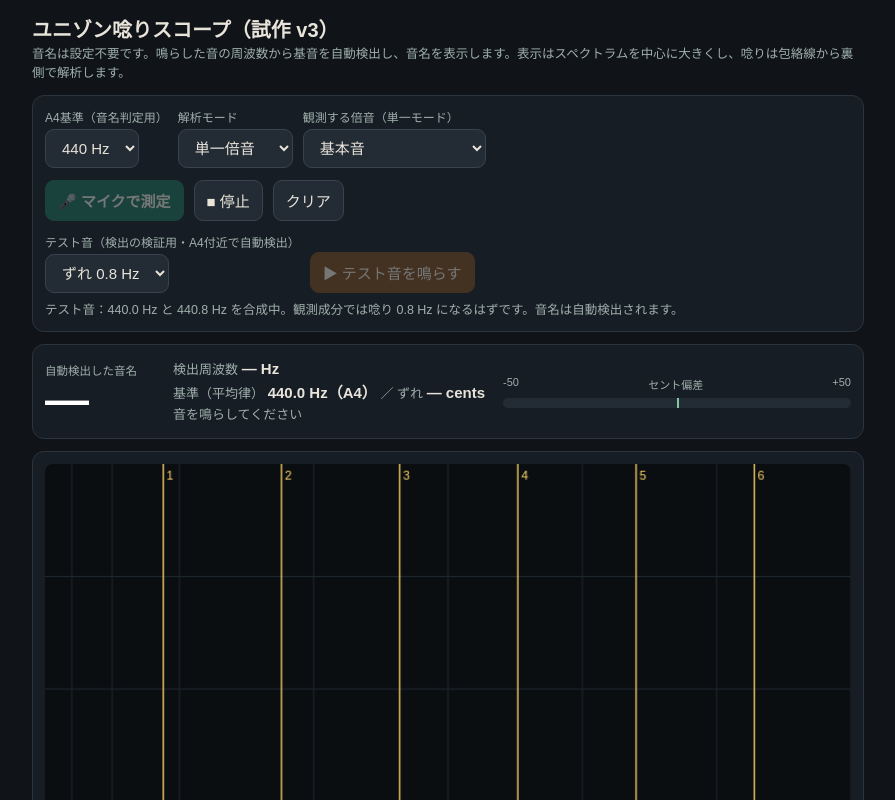
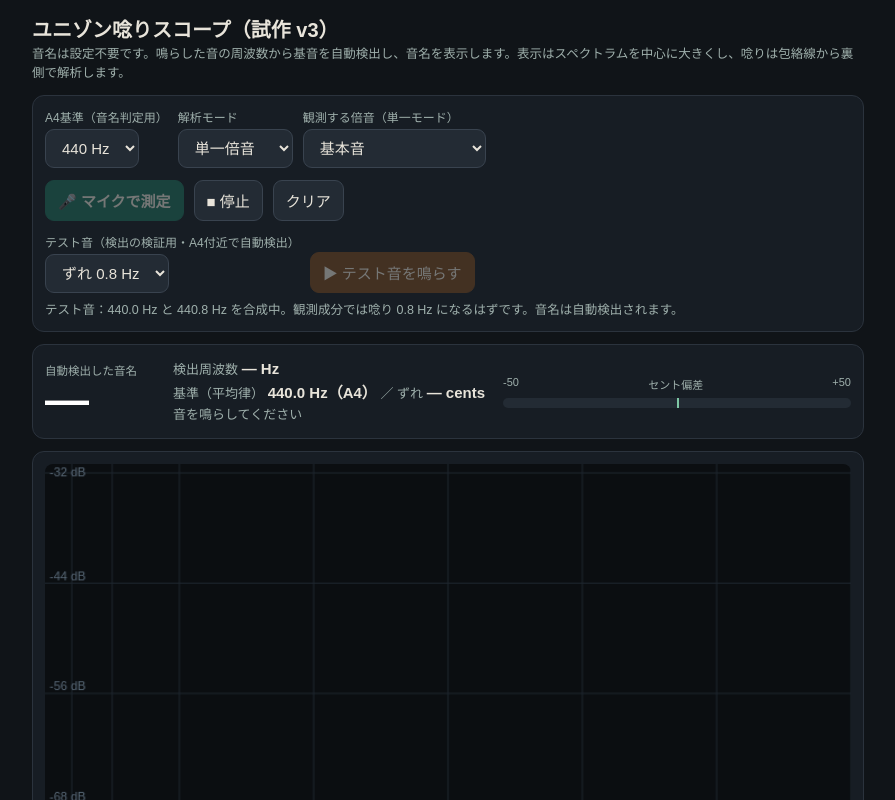
Before and after one commit to k-gakuen/beat_scope, a plain HTML site: page index.html in a window 1280 px wide. Both pictures are taken after a click on the button "▶ テスト音を鳴らす". Shown: the top 800 px of the page, without its empty margins (192-1087 px from the left). Drawn offline with Linux system fonts and the light colour scheme.

Commit message:
Update index.html

```diff
--- a/index.html
+++ b/index.html
@@ -110,7 +110,7 @@
 
   <div class="panel">
     <canvas id="specCanvas" width="720" height="420"></canvas>
-    <p class="note" style="margin-top:6px;">スペクトラム（0〜3,000Hz）。黄色い線が自動検出した音の倍音（基音〜第6倍音）、水色の線が実際に検出された基音ピークです。倍音が出ているか、ユニゾンでピークが割れていないかを確認できます。</p>
+    <p class="note" style="margin-top:6px;">スペクトラム（0〜3,000Hz、縦軸は -32〜-80 dB の拡大表示）。水色の線が実際に検出された基音ピークです。縦軸の表示幅を 70dB から 48dB に狭めたため、唸りによるピークの高さの上下が以前より大きく見えます。倍音が出ているか、ユニゾンでピークが割れていないかを確認できます。</p>
   </div>
 
   <div class="panel">
@@ -170,7 +170,7 @@
     inputBus = ctx.createGain(); inputBus.gain.value = 1;
     bpFilter = bpFor(obsFreq());
     envAnalyser = ctx.createAnalyser(); envAnalyser.fftSize = 2048;
-    specAnalyser = ctx.createAnalyser(); specAnalyser.fftSize = 16384; specAnalyser.smoothingTimeConstant = 0.55;
+    specAnalyser = ctx.createAnalyser(); specAnalyser.fftSize = 16384; specAnalyser.smoothingTimeConstant = 0.2; specAnalyser.minDecibels = -90; specAnalyser.maxDecibels = -30;
     inputBus.connect(specAnalyser);
     inputBus.connect(bpFilter); bpFilter.connect(envAnalyser);
     mFilters = []; mAnalysers = [];
@@ -478,12 +478,22 @@
   function analyze() { viewMode() === 'multi' ? analyzeMulti() : analyzeSingle(); }
 
   // ---------- drawing: spectrum (large) ----------
+  // 縦軸は dB 表示。唸りによる振幅の上下を見やすくするため、表示幅を
+  // 従来の約70dB（Byte表示の -100〜-30dB）から 48dB（-32〜-80dB）に狭めている。
+  // 同じ dB 変化でも画面上の動きは約1.46倍になる。あわせて時間方向の
+  // 平滑化（smoothingTimeConstant）を 0.55 → 0.2 に下げ、唸りの周期的な
+  // 上下が平滑化で潰れないようにしている。
+  const DB_TOP = -32, DB_BOTTOM = -80;
   const specC = $('specCanvas').getContext('2d');
-  const specData = new Uint8Array(8192);
+  const specDraw = new Float32Array(8192);
+  function dbToHeight(db, plotH) {
+    const r = (db - DB_BOTTOM) / (DB_TOP - DB_BOTTOM);
+    return Math.min(1, Math.max(0, r)) * plotH;
+  }
   function drawSpec() {
-    const W = 720, H = 420;
+    const W = 720, H = 420, plotH = H - 26;
     specC.clearRect(0, 0, W, H);
-    // grid
+    // grid: 横軸（周波数）
     specC.strokeStyle = '#1e262e'; specC.lineWidth = 1;
     specC.fillStyle = '#5b6b7a'; specC.font = '11px sans-serif';
     [100, 250, 500, 1000, 1500, 2000, 2500, 3000].forEach(f => {
@@ -491,30 +501,28 @@
       specC.beginPath(); specC.moveTo(x, 0); specC.lineTo(x, H - 18); specC.stroke();
       specC.fillText(`${f}`, x + 3, H - 4);
     });
-    for (let i = 1; i < 4; i++) {
-      const y = i * (H - 18) / 4;
+    // grid: 縦軸（dB）-32 / -44 / -56 / -68 / -80
+    for (let db = DB_TOP; db >= DB_BOTTOM; db -= 12) {
+      const y = (H - 18) - dbToHeight(db, plotH);
+      specC.strokeStyle = '#1e262e';
       specC.beginPath(); specC.moveTo(0, y); specC.lineTo(W, y); specC.stroke();
+      specC.fillStyle = '#5b6b7a';
+      specC.fillText(`${db} dB`, 4, Math.max(11, y - 3));
     }
     if (ctx && running) {
-      specAnalyser.getByteFrequencyData(specData);
+      specAnalyser.getFloatFrequencyData(specDraw);
       const nyq = ctx.sampleRate / 2, maxF = 3000;
       specC.fillStyle = '#5f7f9e';
       for (let x = 0; x < W; x++) {
-        const f = x / W * maxF, bin = Math.floor(f / nyq * specData.length);
-        const h = specData[bin] / 255 * (H - 26);
-        specC.fillRect(x, H - 18 - h, 1, h);
+        const f = x / W * maxF, bin = Math.floor(f / nyq * specDraw.length);
+        const h = dbToHeight(specDraw[bin], plotH);
+        if (h > 0.5) specC.fillRect(x, H - 18 - h, 1, h);
       }
-      // 倍音マーカー（黄色）
-      specC.strokeStyle = '#ffd76a'; specC.lineWidth = 1.2; specC.beginPath();
-      for (let n = 1; n <= NPART; n++) { const fx = targetF0() * n / maxF * W; if (fx < W) { specC.moveTo(fx, 0); specC.lineTo(fx, H - 18); } }
-      specC.stroke();
-      specC.fillStyle = '#ffd76a'; specC.font = '11px sans-serif';
-      for (let n = 1; n <= NPART; n++) { const fx = targetF0() * n / maxF * W; if (fx < W - 14) specC.fillText(`${n}`, fx + 3, 14); }
       // 検出基音ピーク（水色）
       if (hasDetection && detectedFreq > 0 && detectedFreq < maxF) {
         const dx = detectedFreq / maxF * W;
         specC.strokeStyle = '#7fd4ff'; specC.lineWidth = 2; specC.beginPath(); specC.moveTo(dx, 0); specC.lineTo(dx, H - 18); specC.stroke();
-        specC.fillStyle = '#7fd4ff'; specC.fillText(`基音 ${detectedFreq.toFixed(1)}Hz`, Math.min(W - 110, dx + 6), 28);
+        specC.fillStyle = '#7fd4ff'; specC.font = '11px sans-serif'; specC.fillText(`基音 ${detectedFreq.toFixed(1)}Hz`, Math.min(W - 110, dx + 6), 28);
       }
       // 対象音名ラベル
       specC.fillStyle = '#e8e4da'; specC.font = '13px sans-serif';
```
